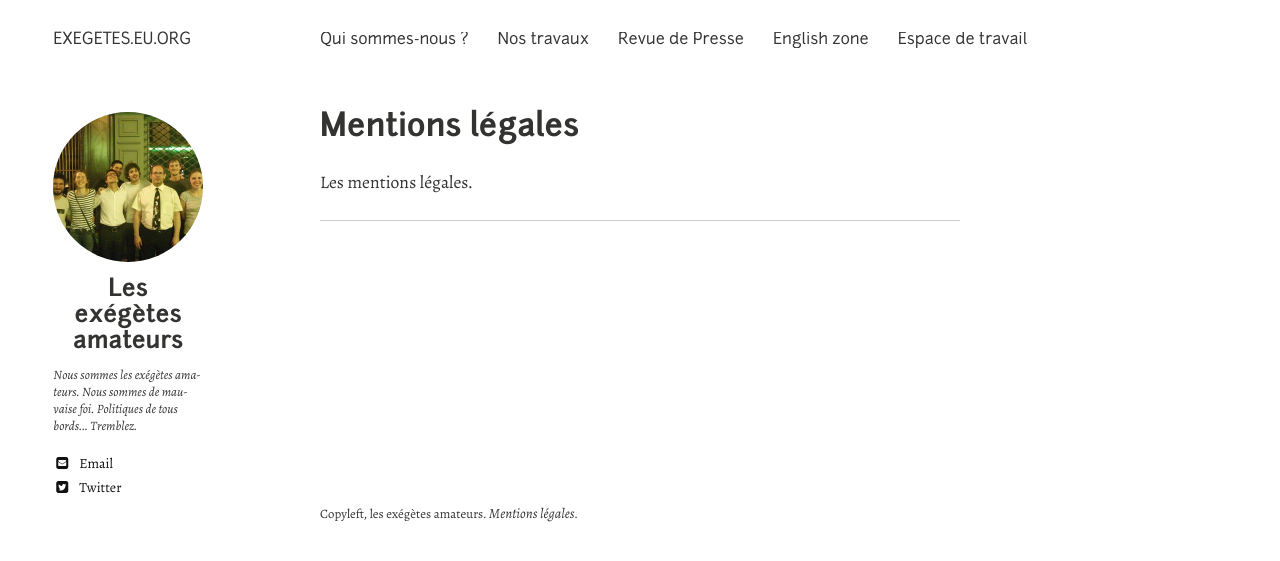
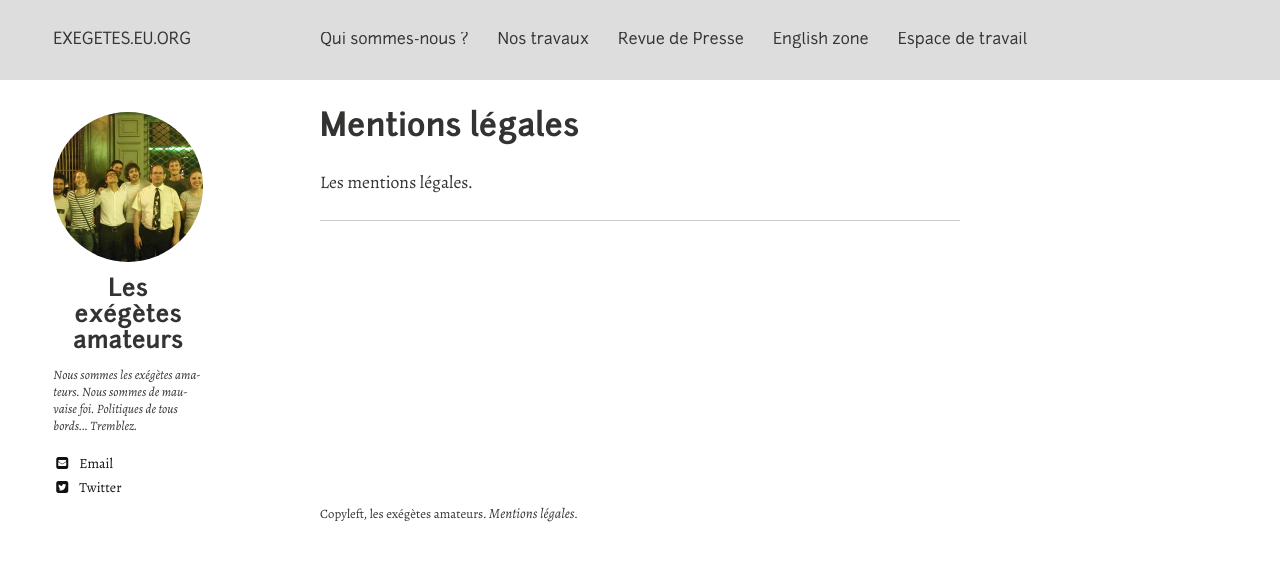
Before and after one commit to hugoroy/exegetes-web, a Jekyll site: the page built from mentions-legales/index.md, in a window 1280 px wide. Shown: the top 561 px of the page. Built offline with Jekyll 4.4.1, drawn with Linux system fonts in a browser that asks for light colours; nearby versions of some CDN libraries.

Commit message:
essai bandeaux de couleur menus/banner

```diff
--- a/_sass/page.scss
+++ b/_sass/page.scss
@@ -17,8 +17,13 @@ body {
 	padding: 2em 0 1em;
 	font-family: $heading-font;
 	font-weight: 500;
+	background-color:#DDD;
 	/* text-transform: uppercase; */
 	@include clearfix;
+}
+
+.home .navigation-wrapper {
+	background-color:inherit;
 }
 
 /* Site name */
```
